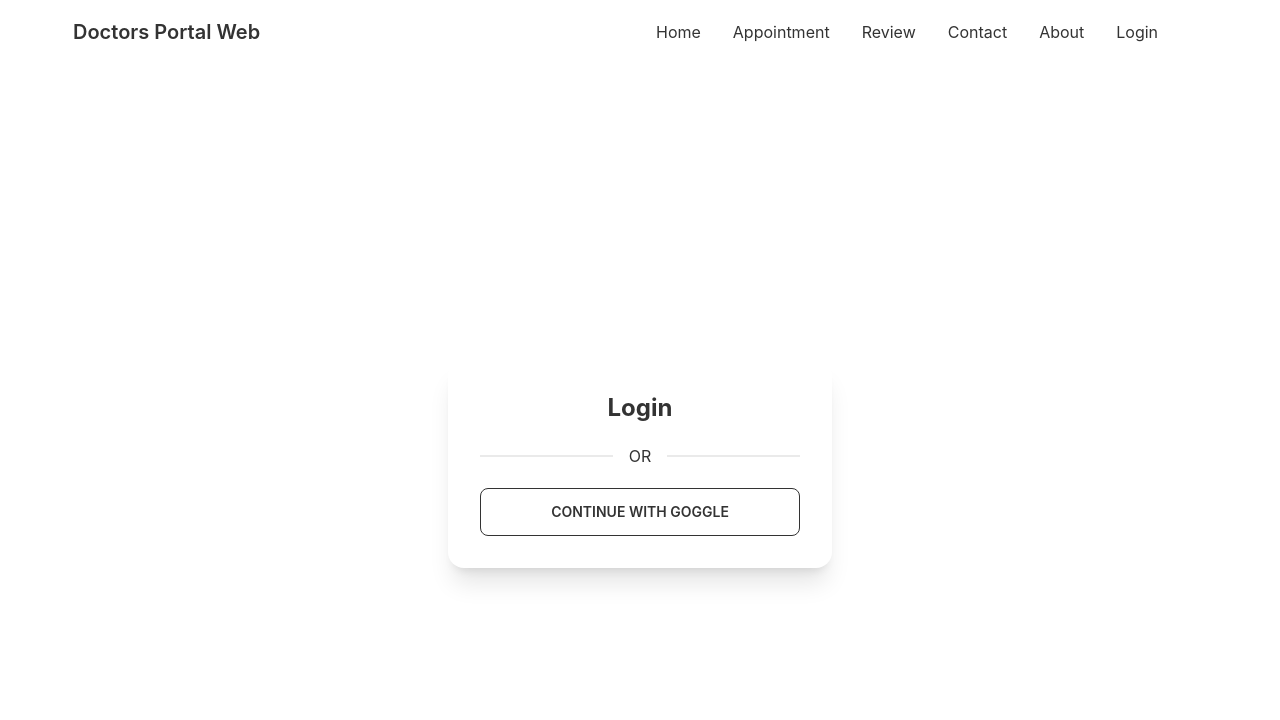
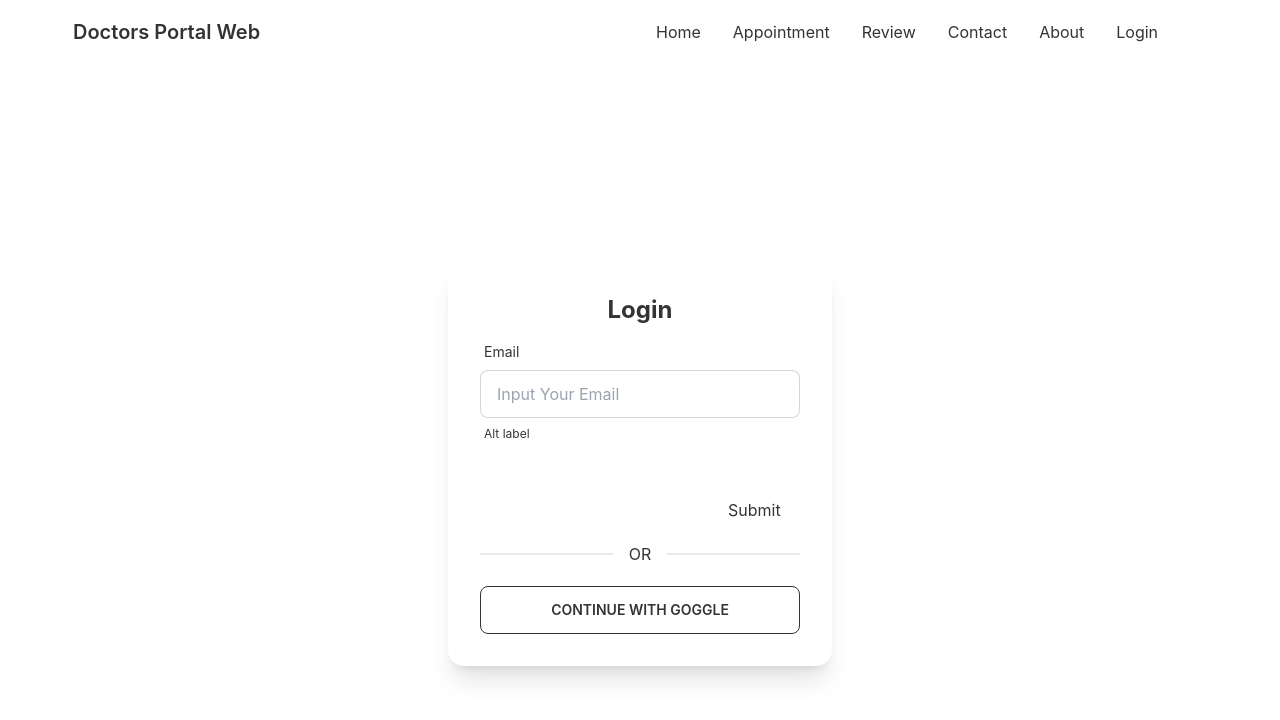
Before and after one commit to rumanak21/doctors-portal-web, a React (Create React App) app: page /login in a window 1280 px wide. Shown: the top 720 px of the page. Built offline with nearby package versions, Linux system fonts and the light colour scheme; no server answers.

Commit message:
input form n register with daisy

```diff
--- a/package.json
+++ b/package.json
@@ -13,6 +13,7 @@
     "react-day-picker": "^8.0.7",
     "react-dom": "^18.2.0",
     "react-firebase-hooks": "^5.0.3",
+    "react-hook-form": "^7.34.0",
     "react-router-dom": "^6.3.0",
     "react-scripts": "5.0.1",
     "web-vitals": "^2.1.4"
--- a/src/pages/Login/Login.js
+++ b/src/pages/Login/Login.js
@@ -1,24 +1,57 @@
 import React from 'react';
 import { useSignInWithGoogle } from 'react-firebase-hooks/auth';
 import auth from '../../firebase.init';
+import { useForm } from "react-hook-form";
 
 const Login = () => {
 
     const [signInWithGoogle, user, loading, error] = useSignInWithGoogle(auth);
-    if(user){
+    const { register, handleSubmit } = useForm();
+
+    if (user) {
         console.log(user);
     }
-
+    const onSubmit = data => console.log(data);
     return (
         <div className='flex h-screen justify-center items-center'>
             <div className="card w-96 bg-base-100 shadow-xl">
                 <div className="card-body">
                     <h2 className="text-center text-2xl font-bold ">Login</h2>
 
+                    <form onSubmit={handleSubmit(onSubmit)}>
+
+                        <div className="form-control w-full max-w-xs">
+                            <label className="label">
+                                <span className="label-text">Email</span>
+
+                            </label>
+                            <input
+                            type="email"
+                            placeholder="Input Your Email"
+                            className="input input-bordered w-full max-w-xs"
+                            {...register("email", {
+                                pattern: {
+                                  value: /[A-Za-z]{3}/,
+                                  message: 'error message'
+                                }
+                              })}
+                            />
+                            <label className="label">
+                                <span className="label-text-alt">Alt label</span>
+
+                            </label>
+                        </div>
+
+                        <input {...register("firstName", { required: true, maxLength: 20 })} />
+                        <input {...register("lastName", { pattern: /^[A-Za-z]+$/i })} />
+                        <input type="number" {...register("age", { min: 18, max: 99 })} />
+                        <input type="submit" />
+                    </form>
+
                     <div className="divider">OR</div>
                     <button
-                    onClick={() => signInWithGoogle()}
-                    className="btn btn-outline"
+                        onClick={() => signInWithGoogle()}
+                        className="btn btn-outline"
                     >Continue with Goggle</button>
                 </div>
             </div>
```
Also changed, not shown: 1 other file (tests, documents, lock files or other folders).
